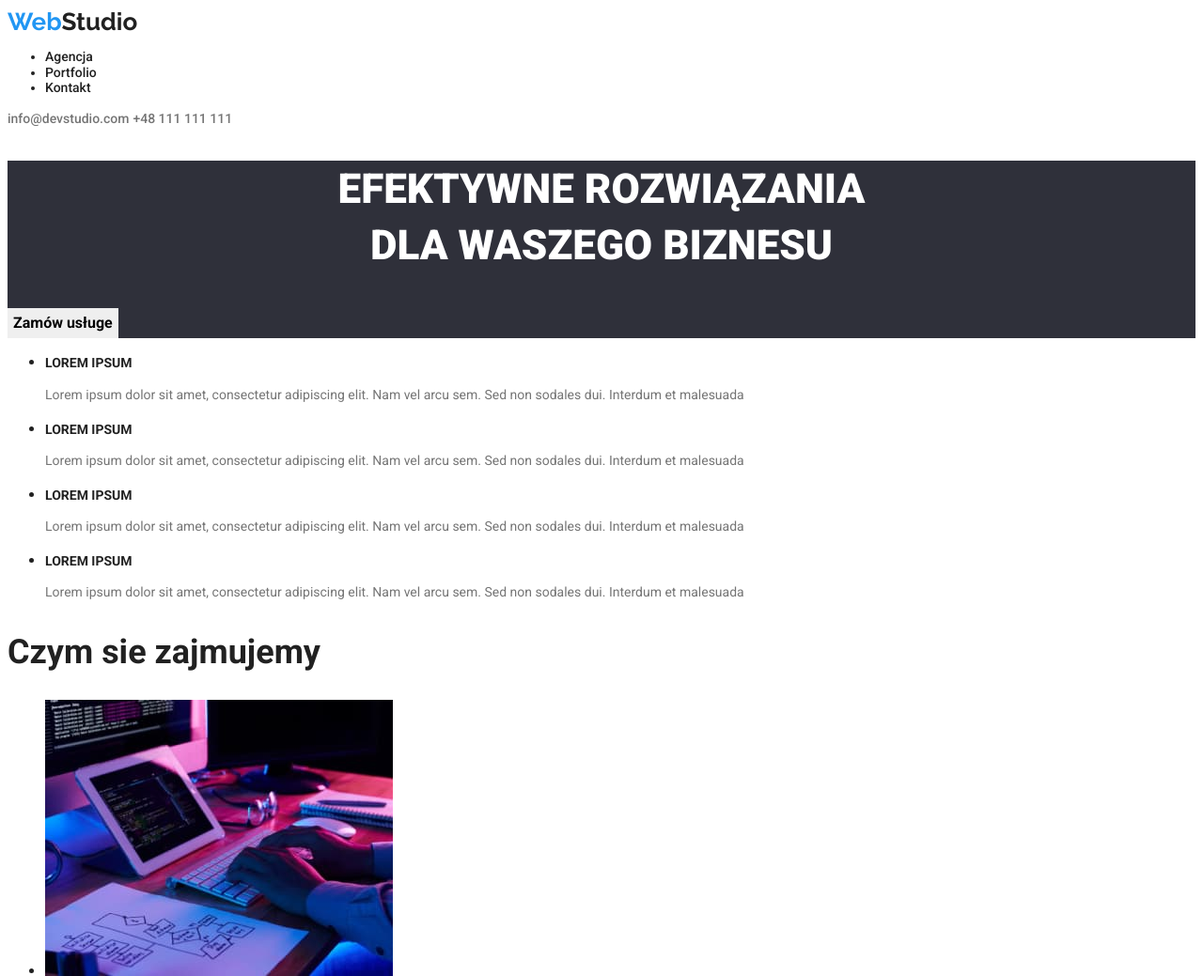
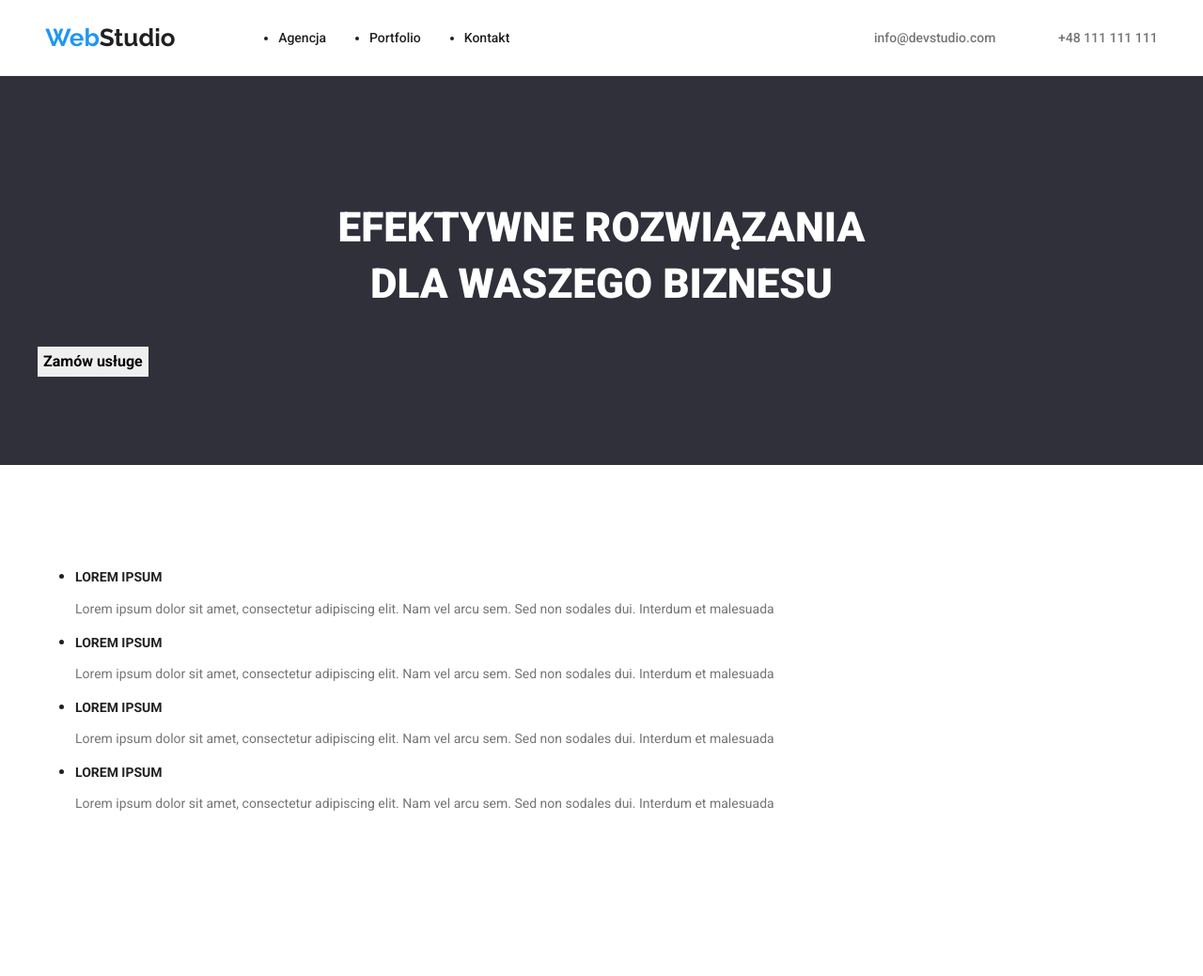
Before and after one commit to LeMichall/goit-markup-hw-03, a plain HTML site: page index.html in a window 1280 px wide. Shown: the top 1039 px of the page at 94% size. Drawn offline with nearby package versions, Linux system fonts and the light colour scheme.

Commit message:
Header positioning

```diff
--- a/css/styles.css
+++ b/css/styles.css
@@ -131,3 +131,32 @@ button:focus {
   background-color: var(--link-active);
   color: var(--white-text);
 }
+.container {
+  width: 1200px;
+  margin: 0 auto;
+}
+.section {
+  padding-top: 94px;
+  padding-bottom: 94px;
+}
+.header-border {
+  border-bottom: 1px solid rgba(236, 236, 236, 1);
+}
+.header {
+  display: flex;
+  align-items: center;
+  justify-content: space-around;
+}
+.logo-top {
+}
+.menu {
+  display: flex;
+  padding: 32px 371px 32px 93px;
+  margin: auto;
+}
+.menu > .item:not(:last-child) {
+  margin-right: 46px;
+}
+.navigation-top {
+  padding-right: 50px;
+}
--- a/index.html
+++ b/index.html
@@ -10,34 +10,50 @@
       href="https://fonts.googleapis.com/css2?family=Raleway:wght@700&family=Roboto:wght@400;500;700;900&display=swap"
       rel="stylesheet"
     />
+    <link
+      rel="stylesheet"
+      href="https://cdnjs.cloudflare.com/ajax/libs/modern-normalize/1.1.0/modern-normalize.min.css"
+      integrity="sha512-wpPYUAdjBVSE4KJnH1VR1HeZfpl1ub8YT/NKx4PuQ5NmX2tKuGu6U/JRp5y+Y8XG2tV+wKQpNHVUX03MfMFn9Q=="
+      crossorigin="anonymous"
+      referrerpolicy="no-referrer"
+    />
     <link rel="stylesheet" href="./css/styles.css" />
     <title>WebStudio</title>
   </head>
   <body>
-    <header>
-      <a class="logo" href="#"><span class="blue">Web</span>Studio</a>
+    <header class="header-border">
+      <div class="container header">
+        <a class="logo logo-top" href="#"
+          ><span class="blue">Web</span>Studio</a
+        >
         <nav>
-        <ul class="navigation link">
-          <li><a href="./index.html">Agencja</a></li>
-          <li><a href="./portfolio.html">Portfolio</a></li>
-          <li><a href="#">Kontakt</a></li>
+          <ul class="navigation link menu">
+            <li class="item"><a href="./index.html">Agencja</a></li>
+            <li class="item"><a href="./portfolio.html">Portfolio</a></li>
+            <li class="item"><a href="#">Kontakt</a></li>
           </ul>
         </nav>
-      <a class="navigation small link active" href="mailto:info@devstudio.com"
+        <a
+          class="navigation-top navigation small link active"
+          href="mailto:info@devstudio.com"
           >info@devstudio.com</a
         >
         <a class="navigation small link active" href="tel:+48111111111"
           >+48 111 111 111</a
         >
+      </div>
     </header>
     <main>
       <!--Sekcja-"Header"-->
-      <section class="background">
+      <section class="background section">
+        <div class="container">
           <h1>EFEKTYWNE ROZWIĄZANIA <br />DLA WASZEGO BIZNESU</h1>
           <button class="main-button" type="button">Zamów usługe</button>
+        </div>
       </section>
       <!--Sekcja-Nasze atuty-->
-      <section>
+      <section class="section">
+        <div class="container">
           <ul>
             <li>
               <h3 class="paragraph-title">LOREM IPSUM</h3>
@@ -68,9 +84,11 @@
               </p>
             </li>
           </ul>
+        </div>
       </section>
       <!--Sekcja-Czym sie zajmujemy-->
-      <section>
+      <section class="section">
+        <div class="container">
           <h2 class="section-title">Czym sie zajmujemy</h2>
           <ul>
             <li>
@@ -98,9 +116,11 @@
               />
             </li>
           </ul>
+        </div>
       </section>
       <!--Sekcja-Nasz zespol-->
-      <section>
+      <section class="section">
+        <div class="container">
           <h2 class="section-title">Nasz zespół</h2>
           <ul>
             <li>
@@ -160,10 +180,12 @@
               </figure>
             </li>
           </ul>
+        </div>
       </section>
     </main>
     <!--Footer-->
     <footer class="background">
+      <div class="container">
         <a class="logo footer" href="#"><span class="blue">Web</span>Studio</a>
         <address>
           <ul class="footer-text">
@@ -187,6 +209,7 @@
             </li>
           </ul>
         </address>
+      </div>
     </footer>
   </body>
 </html>
```
Lines whose indentation alone changed are shown as unchanged.
